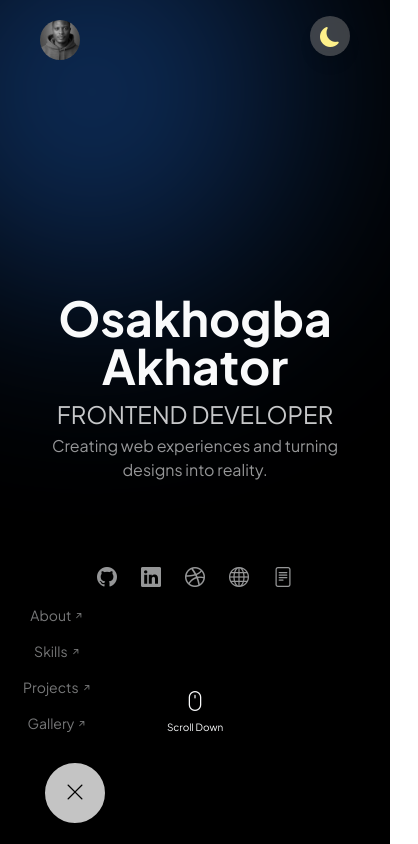
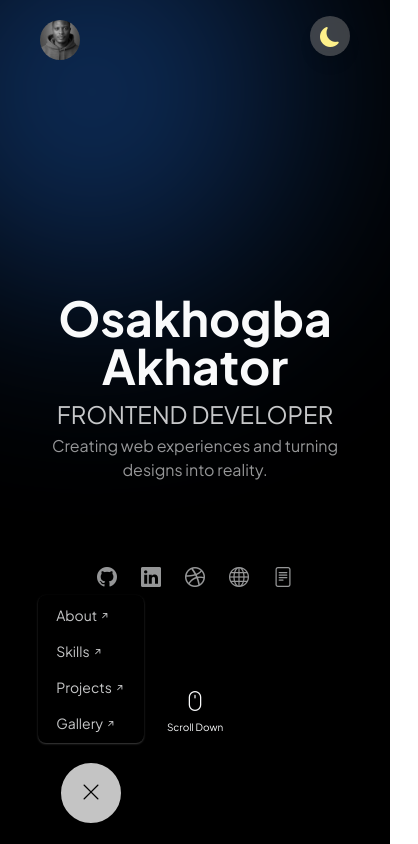
Before and after one commit to AkhatorEnosa/my_portfolio, a React (Vite) app: page / in a window 390 px wide. Both pictures are taken after a click on the element "menu button". Shown: the top 844 px of the page, 418 px wide, since content can reach past the window. Built offline with nearby package versions, Linux system fonts and the light colour scheme.

Commit message:
UI update

```diff
--- a/src/components/NavLink.tsx
+++ b/src/components/NavLink.tsx
@@ -10,7 +10,7 @@ const NavLink = ({url, title}: NavLinkProps) => {
   const { selectedSection, setSelectedSection } = useContext(AppContext)
   return (
     <a href={url}
-      className={`group relative w-full sm:w-fit sm:h-fit p-2 px-4 lg:p-0 rounded-lg sm:rounded-full flex justify-center items-center lg:gap-3 capitalize text-sm ${selectedSection === title ? "font-semibold bg-[#1f2937] dark:bg-[#f9fafb] dark:text-[#1F2937] text-[#f9fafb] lg:text-[#008080] lg:bg-transparent lg:dark:bg-transparent lg:dark:text-white gap-5" : "sm:bg-[#1f2937]/5 sm:dark:bg-[#000000] lg:bg-transparent lg:dark:bg-transparent text-black dark:text-[#f9fafb]/60 lg:text-[#1F2937] lg:hover:text-[#008080] gap-0 lg:dark:text-[#f9fafb]/80 lg:dark:hover:text-[#f9fafb] hover:font-semibold opacity-80 hover:opacity-100"} transition-all duration-150`}
+      className={`group relative w-full sm:w-fit sm:h-fit p-2 px-4 lg:p-0 rounded-lg sm:rounded-full flex sm:justify-center items-center lg:gap-3 capitalize text-sm ${selectedSection === title ? "font-semibold bg-[#1f2937] dark:bg-[#f9fafb] dark:text-[#1F2937] text-[#f9fafb] lg:text-[#008080] lg:bg-transparent lg:dark:bg-transparent lg:dark:text-white gap-5" : "sm:bg-[#1f2937]/5 sm:dark:bg-[#000000] lg:bg-transparent lg:dark:bg-transparent text-black dark:text-[#f9fafb] sm:dark:text-[#f9fafb]/60 lg:text-[#1F2937] lg:hover:text-[#008080] gap-0 lg:dark:text-[#f9fafb]/80 lg:dark:hover:text-[#f9fafb] hover:font-semibold opacity-80 hover:opacity-100"} transition-all duration-150`}
       onClick={() => {
         setSelectedSection(title);
         localStorage.setItem('section', title)
--- a/src/components/Skills.tsx
+++ b/src/components/Skills.tsx
@@ -16,7 +16,7 @@ const Skills = ({name, index, url, icon, desc} : SkillsProps) => {
       transition={{ duration: 0.5, ease: "easeInOut" }}
       viewport={{ amount: 0.2 }}
 
-      href={url} target="_blank" key={index} className="group flex gap-2 text-xs sm:text-sm hover:text-[#008080] dark:text-[#f9fafb]/70 dark:hover:text-inherit hover:font-semibold capitalize transition-all duration-300" title={desc}>
+      href={url} target="_blank" key={index} className="group flex gap-2 text-xs xs:text-sm hover:text-[#008080] dark:text-[#f9fafb]/70 dark:hover:text-inherit hover:font-semibold capitalize transition-all duration-300" title={desc}>
     {
         icon && <i className={`${icon} group-hover:-translate-x-2 transition-all duration-300`}></i>
     }
--- a/src/sections/Left.tsx
+++ b/src/sections/Left.tsx
@@ -127,21 +127,26 @@ const Left = () => {
               ))
             }
           </div>
+        </motion.nav>
 
         {/* nav links < sm */}
-          <div className="relative flex sm:hidden size-[70px] border-[5px] border-[#f5f5f5] dark:border-[#000000] lg:flex-col justify-center items-center lg:items-start text-white dark:text-black dark:bg-[#f5f5f5]/80 bg-[#1f2937] rounded-full backdrop-blur-sm shadow-lg z-40" onClick={handleMenuToggle} aria-label="menu button">
+        <motion.div
+          layout
+          initial={{ opacity: 0, y: 50 }}
+          animate={{ opacity: 1, y: 0 }}
+          transition={{ duration: 0.5, delay: 1.5 }}
+          className="fixed left-14 bottom-4 flex sm:hidden size-[70px] border-[5px] border-[#f5f5f5] dark:border-[#000000] lg:flex-col justify-center items-center lg:items-start text-white dark:text-black dark:bg-[#f5f5f5]/80 bg-[#1f2937] rounded-full backdrop-blur-sm shadow-lg z-40" onClick={handleMenuToggle} aria-label="menu button">
           <span className={`bi ${openMenu ? 'bi-x-lg text-xl -rotate-[180deg]' : 'bi-list text-2xl rotate-0'} transition-all duration-300`}></span>
 
           {/* menu items  */}
-            <div className={`absolute w-[150px] p-[2px] overflow-hidden sm:hidden -left-10 bottom-20 w-fit h-fit flex flex-col justify-center items-center bg-[#f9fafb]/90 dark:bg-[#000000] rounded-lg backdrop-blur-sm shadow-lg origin-[center_150%] ${!openMenu ? "rotate-[180deg] opacity-0" : "rotate-0 scale-100"} z-30 transition-all duration-300`}>
+          <div className={`absolute w-[170px] p-[2px] overflow-hidden sm:hidden bottom-20 w-fit h-fit flex flex-col justify-center items-center bg-[#f9fafb] dark:bg-[#000000] rounded-lg backdrop-blur-sm shadow-md dark:shadow-sm dark:shadow-[#787878]/50 origin-[center_150%] ${!openMenu ? "rotate-[180deg] opacity-0" : "rotate-0 scale-100"} z-30 transition-all duration-300`}>
             {
               NAVLINKS.map((navlink, index) => (
                 <NavLink key={index+navlink} url={`#${navlink}`} title={navlink}/>
               ))
             }
           </div>
-          </div>
-        </motion.nav>
+        </motion.div>
 
         {/* social links for small screens  */}
         <motion.div
--- a/src/sections/Right.tsx
+++ b/src/sections/Right.tsx
@@ -36,7 +36,7 @@ const Right = () => {
                     initial={{ opacity: 0, y: -50 }}
                     animate={{ opacity: 1, y: 0 }}
                     transition={{ duration: 0.5, delay: 1.5 }}
-                    className="w-full text-2xl font-bold tracking-widest uppercase lg:hidden">
+                    className="w-full text-2xl font-bold text-center lg:text-left tracking-widest uppercase lg:hidden">
                     About
                 </motion.h1>
 
@@ -45,7 +45,7 @@ const Right = () => {
                     whileInView={{ opacity: 1, filter: 'blur(0px)' }}
                     transition={{ duration: 0.5, ease: "easeInOut" }}
                     viewport={{ amount: 0.2 }}
-                    className="dark:text-[#f9fafb]/70 mt-5 lg:mt-0 text-xs sm:text-sm tracking-wide"
+                    className="dark:text-[#f9fafb]/70 mt-5 lg:mt-0 text-xs sm:text-sm text-center sm:text-left tracking-wide"
                 >
 
                     <motion.p
@@ -81,9 +81,9 @@ const Right = () => {
                     initial={{ opacity: 0, y: -50 }}
                     animate={{ opacity: 1, y: 0 }}
                     transition={{ duration: 0.5, delay: 2.8 }}
-                    className="w-full text-2xl font-bold tracking-widest uppercase">What I work with</motion.h1>
+                    className="w-full text-2xl font-bold text-center lg:text-left tracking-widest uppercase">What I work with</motion.h1>
 
-                <div className="grid grid-cols-1 xs:grid-cols-2 gap-10 mt-5">
+                <div className="grid grid-cols-1 sm:grid-cols-2 text-center sm:text-left gap-10 mt-5">
                     <motion.div
                         initial={{ opacity: 0, y: -50 }}
                         animate={{ opacity: 1, y: 0 }}
@@ -91,7 +91,7 @@ const Right = () => {
                         className="flex flex-col gap-2"
                     >
                         <h2 className="leading-5 md:text-lg font-bold">Languages & Runtime</h2>
-                        <ul className="flex flex-col gap-2">
+                        <ul className="flex flex-col items-center sm:items-start gap-2">
                             {LANGUAGES.map((x, index) => (
                                 <li key={index}><Skills url={x.url} name={x.name} icon={x.icon} index={index}/></li>
                             ))}
@@ -104,7 +104,7 @@ const Right = () => {
                         className="flex flex-col gap-2"
                     >
                         <h2 className="leading-5 md:text-lg font-bold">Frameworks & Libraries</h2>
-                        <ul className="flex flex-col gap-2">
+                        <ul className="flex flex-col items-center sm:items-start gap-2">
                             {FRAMEWORKS.map((x, index) => (
                                 <li key={index}><Skills url={x.url} name={x.name} icon={x.icon} index={index} desc={x.description}/></li>
                             ))}
@@ -117,7 +117,7 @@ const Right = () => {
                         className="flex flex-col gap-2"
                     >
                         <h2 className="leading-5 md:text-lg font-bold">Tools & Softwares</h2>
-                        <ul className="flex flex-col gap-2">
+                        <ul className="flex flex-col items-center sm:items-start gap-2">
                             {TOOL_LIST.map((x, index) =>(
                                 <li key={index}><Skills url={x.url} name={x.name} icon={x.icon} index={index} desc={x.description}/></li>
                             ))}
@@ -130,7 +130,7 @@ const Right = () => {
                         className="flex flex-col gap-2"
                     >
                         <h2 className="leading-5 md:text-lg font-bold">Soft Skills</h2>
-                        <ul className="flex flex-col gap-2">
+                        <ul className="flex flex-col items-center sm:items-start gap-2">
                             {SOFT_SKILLS.map((x, index) => (
                                 <li key={index}><Skills url={x.url} name={x.name} icon={x.icon} index={index} desc={x.description}/></li>
                             ))}
@@ -146,9 +146,9 @@ const Right = () => {
                 transition={{ duration: 0.5, delay: 3.8 }}
                 id="projects" className="py-10 relative px-6 md:px-36 lg:px-12"
             >
-                <h1 className="w-full text-2xl font-bold tracking-widest uppercase">Projects</h1>
-                <div className="cards w-full flex flex-col gap-6 mt-5">
-                    <div className="tabs md:w-fit flex gap-2 lg:gap-3 items-center overflow-x-scroll py-3 px-3 rounded-full md:sticky top-4 bg-[#f9fafb]/80 dark:bg-[#787878]/50 backdrop-blur-sm z-30">
+                <h1 className="w-full text-2xl font-bold text-center lg:text-left tracking-widest uppercase">Projects</h1>
+                <div className="cards w-full flex flex-col items-center lg:items-start gap-6 mt-5">
+                    <div className="tabs sm:w-fit flex gap-2 lg:gap-3 items-center overflow-x-scroll py-3 px-3 rounded-full md:sticky top-4 bg-[#f9fafb]/80 dark:bg-[#787878]/50 backdrop-blur-sm z-30">
                         {TABS.map((tab, index) => (
                             <TabButton
                                 key={index}
@@ -177,7 +177,7 @@ const Right = () => {
                     initial={{ opacity: 0, y: -50 }}
                     animate={{ opacity: 1, y: 0 }}
                     transition={{ duration: 0.5, delay: 2.8 }}
-                    className=" w-full text-2xl font-bold tracking-widest uppercase"
+                    className=" w-full text-2xl font-bold text-center lg:text-left tracking-widest uppercase"
                 >Gallery</motion.h1>
 
                 <div className="grid grid-cols-1 sm:grid-cols-2 gap-2 h-fit mt-5">
```
Lines whose indentation alone changed are shown as unchanged.
